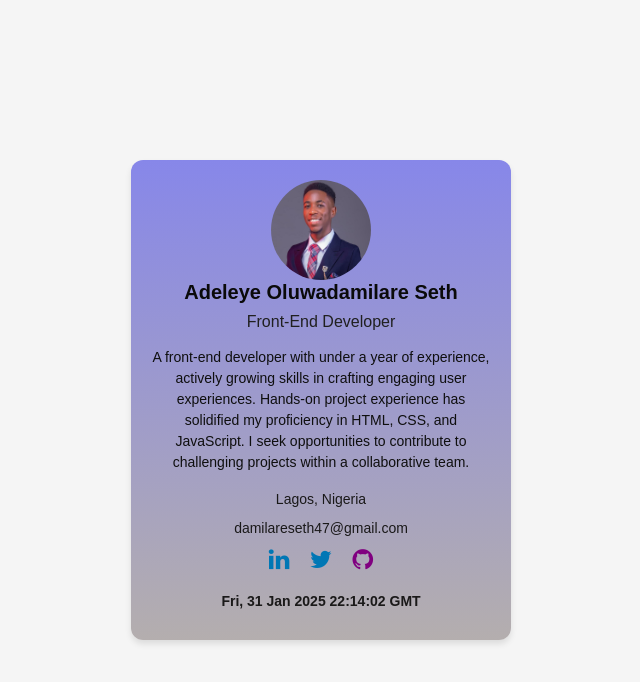
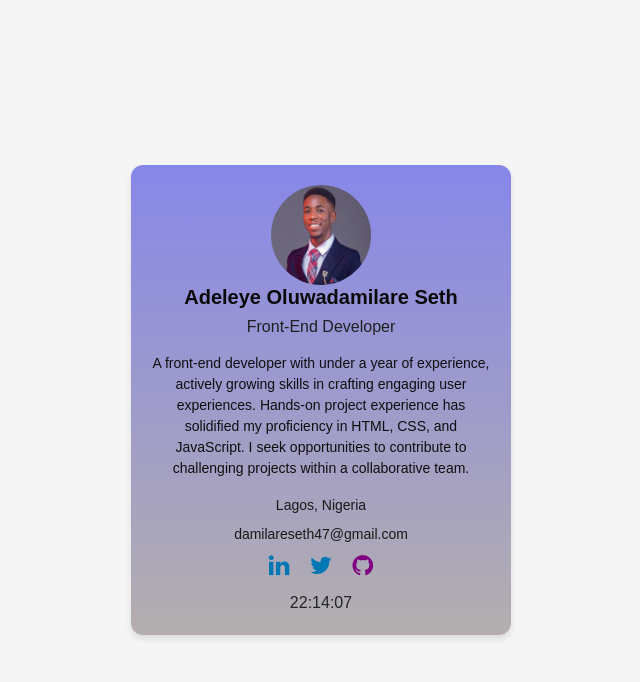
Before and after one commit to damseth/Profile_card, a plain HTML site: page index.html in a window 1280 px wide. Shown: the whole page, without its empty margins (319-959 px from the left). Drawn offline with nearby package versions, Linux system fonts and the light colour scheme.

Commit message:
fixes error

```diff
--- a/index.html
+++ b/index.html
@@ -6,6 +6,17 @@
     <link rel="stylesheet" href="https://cdnjs.cloudflare.com/ajax/libs/font-awesome/4.7.0/css/font-awesome.min.css">
     <link rel="icon" href="images/Logo 11.png">
     <title>Profile Card</title>
+    <script>
+				setInterval(function(){
+						setUTCTime()
+                }, 1000);
+
+				function setUTCTime() {
+					const time = utcTime = new Date().toISOString().slice(11,19);
+					document.getElementById('time').innerHTML = time;
+				}
+			</script>
+
     <style>
 
         body {
@@ -102,6 +113,9 @@
                 font-size: 24px;
                 color: purple;
             }
+            #social_links{
+                margin-bottom: 10px;
+            }
 
     </style>
 </head>
@@ -113,24 +127,13 @@
         <p data-testid="shortBio">A front-end developer with under a year of experience, actively growing skills in crafting engaging user experiences.  Hands-on project experience has solidified my proficiency in HTML, CSS, and JavaScript. I seek opportunities to contribute to challenging projects within a collaborative team.</p>
         <div class="location" data-testid="currentLocation">Lagos, Nigeria</div>
         <div class="email" data-testid="emailAddress">damilareseth47@gmail.com</div>
-        <div class="social-links" data-testid="socialLinks">
+        <div class="social-links" data-testid="socialLinks" id="social_links">
             <a href="https://www.linkedin.com/in/adeleye-oluwadamilare/" class="fa fa-linkedin" id="linkedin"></a>
             <a href="https://x.com/seth_adeleye" class="fa fa-twitter" id="twitter"></a>
             <a href="https://github.com/damseth" class="fa fa-github" id="github"></a>
         </div>
-        <div class="utc-time" data-testid="currentTimeUTC" id="currentTimeUTC"></div>
-    </div>
-
-    <script>
-        function updateTime() {
-            const utcTimeElement = document.getElementById('currentTimeUTC');
-            const now = new Date();
-            const utcTime = now.toUTCString();
-            utcTimeElement.textContent = ` ${utcTime}`;
-        }
-
-        // Update the time on page load
-        updateTime();
-    </script>
+        <div onload="setUTCTime()">
+			<div id="time" data-testid="currentTimeUTC">Time</div>
+        </div>
 </body>
 </html>
```
